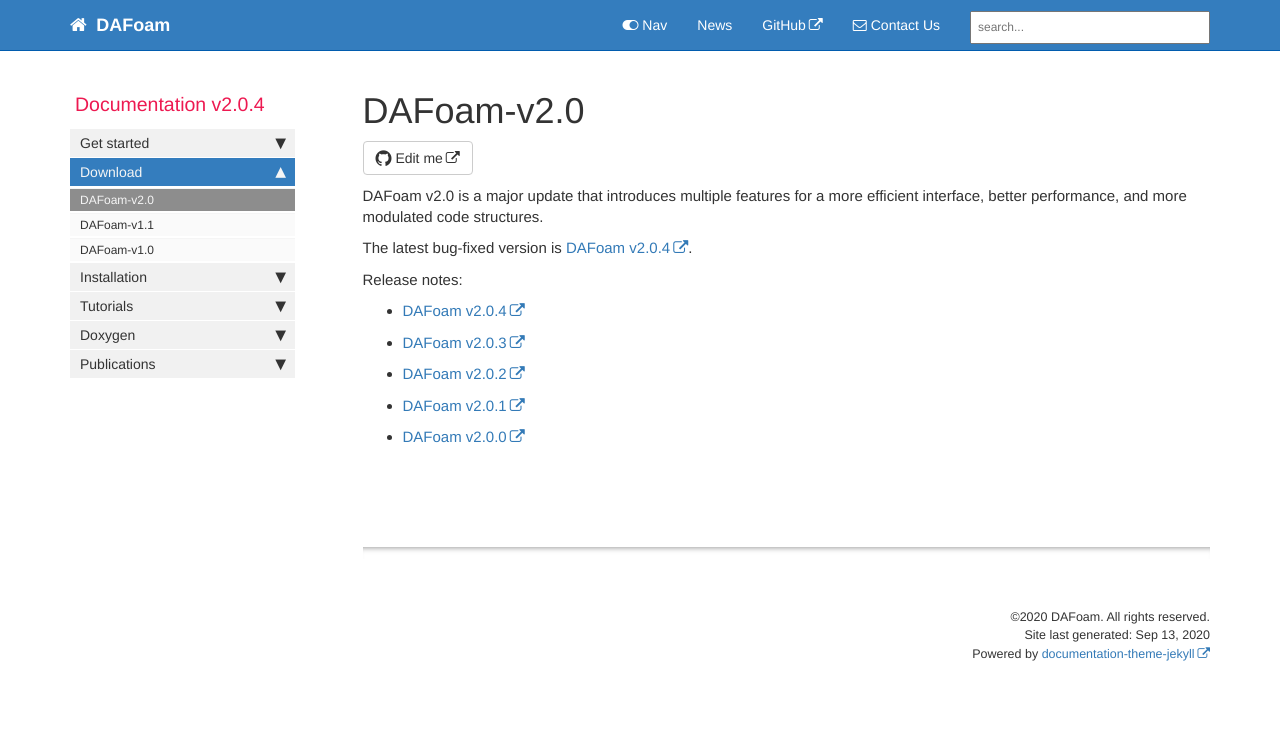
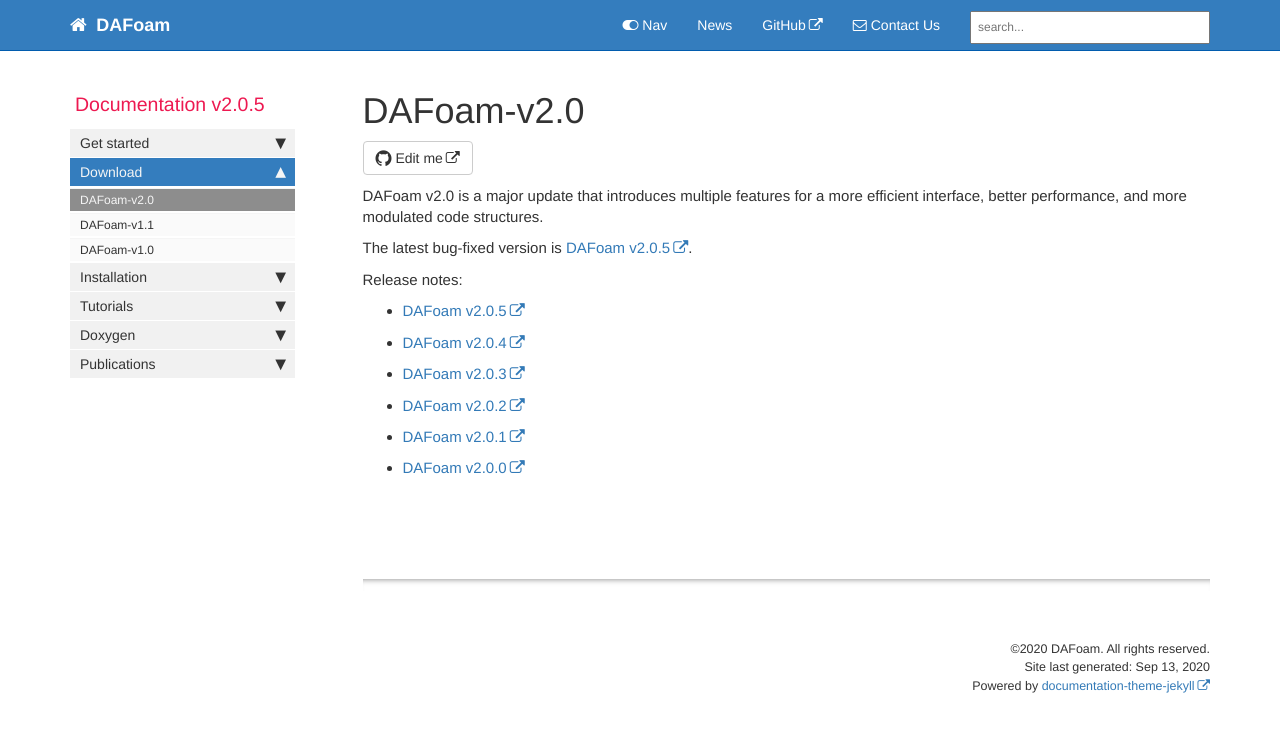
Before and after one commit to DAFoam/DAFoam.github.io, a Jekyll site: the page built from pages/mydoc/mydoc_download_v2.0.md, in a window 1280 px wide. Shown: the top 732 px of the page. Built offline with Jekyll 4.4.1, drawn with Linux system fonts in a browser that asks for light colours; comment, search, counter and statistics services are not loaded.

Commit message:
content update

```diff
--- a/_config.yml
+++ b/_config.yml
@@ -12,7 +12,7 @@ site_title: DAFoam
 company_name: DAFoam
 # this appears in the footer
 
-latest_version: v2.0.4
+latest_version: v2.0.5
 # define the latest version of DAFoam
 
 github_editme_path: DAFoam/DAFoam.github.io/blob/master/
--- a/_data/sidebars/mydoc_sidebar.yml
+++ b/_data/sidebars/mydoc_sidebar.yml
@@ -2,7 +2,7 @@
 
 entries:
 - title: sidebar
-  product: Documentation v2.0.4
+  product: Documentation v2.0.5
   version:
   folders:
 
--- a/pages/mydoc/mydoc_download_v2.0.md
+++ b/pages/mydoc/mydoc_download_v2.0.md
@@ -13,6 +13,8 @@ The latest bug-fixed version is [DAFoam {{ site.latest_version }}](https://githu
 
 Release notes:
 
+- [DAFoam v2.0.5](https://github.com/mdolab/dafoam/releases/tag/v2.0.5)
+
 - [DAFoam v2.0.4](https://github.com/mdolab/dafoam/releases/tag/v2.0.4)
 
 - [DAFoam v2.0.3](https://github.com/mdolab/dafoam/releases/tag/v2.0.3)
```
